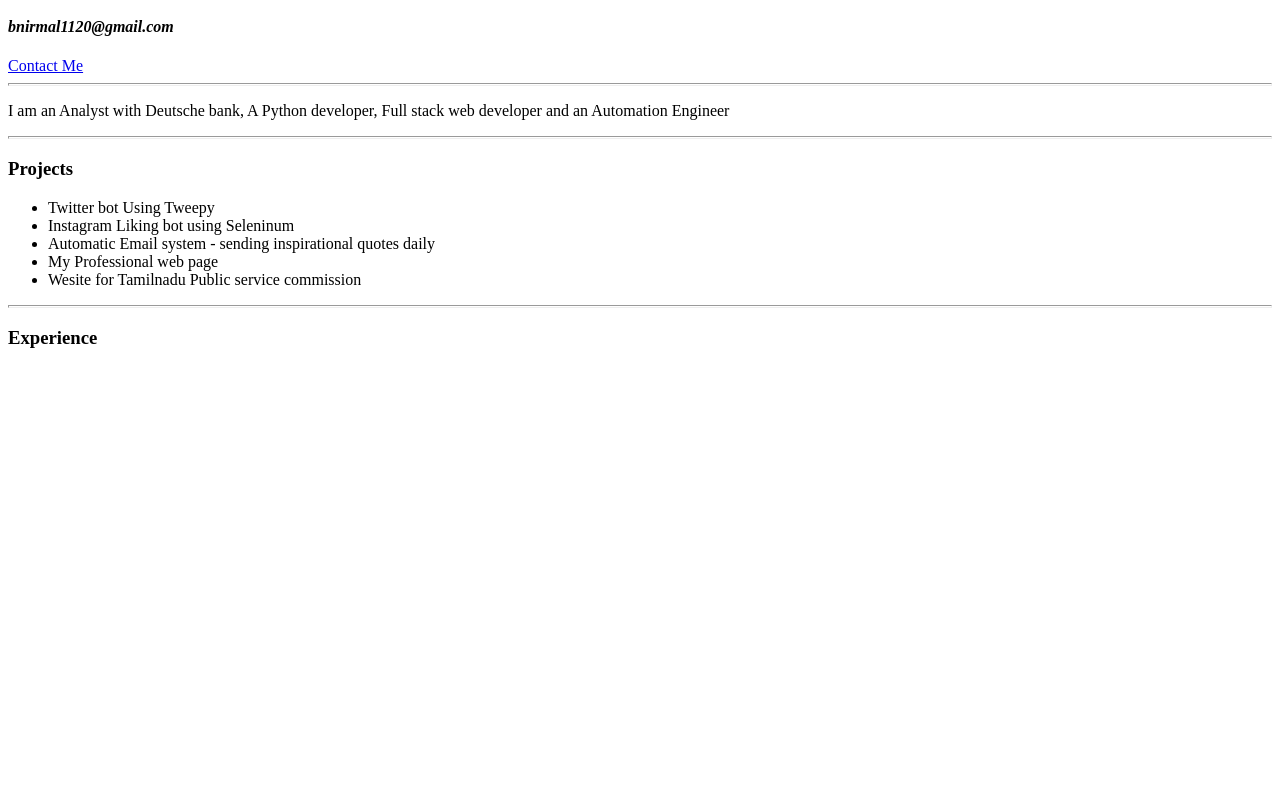
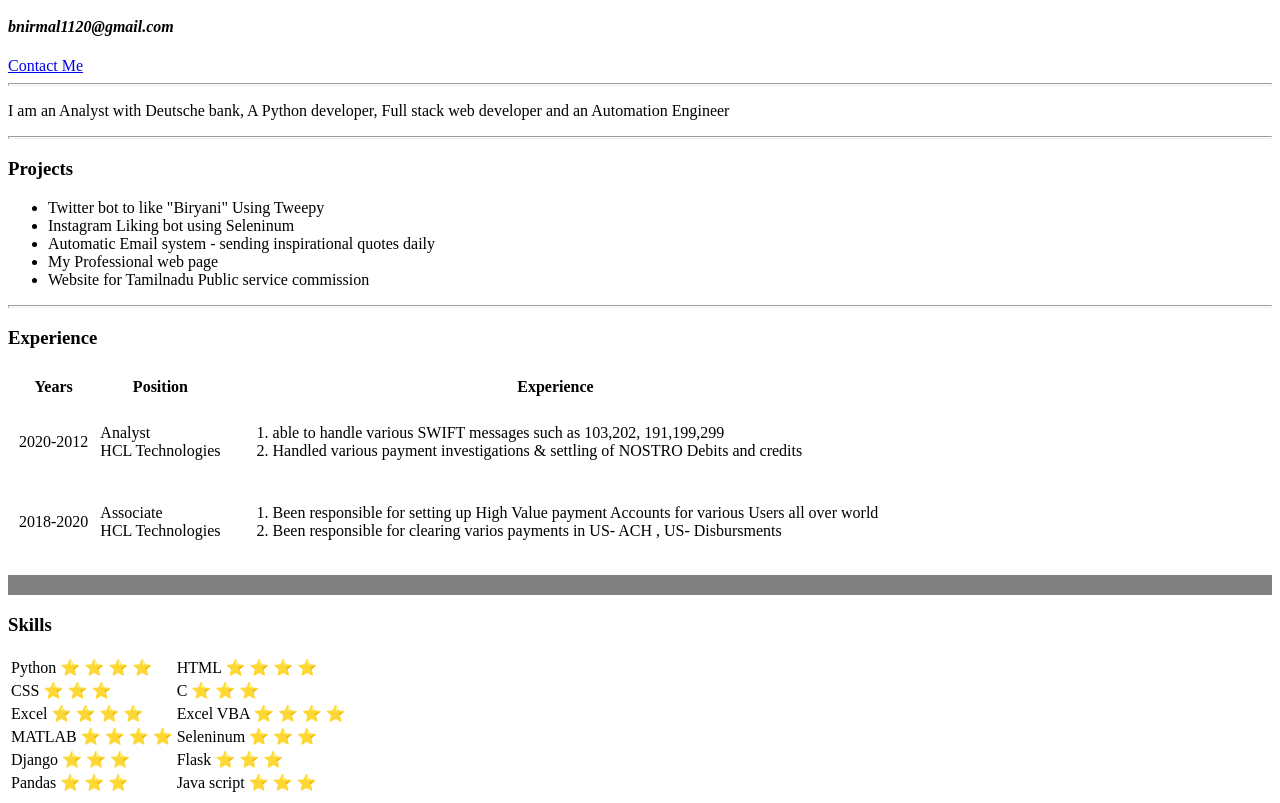
Before and after one commit to Nirmal2point0/Profile, a plain HTML site: page index.html in a window 1280 px wide. Shown: the part 267-1070 px from the top of the page. Before the commit the page ends 800 px from the top, so only its background shows below. Drawn offline with Linux system fonts and the light colour scheme.

Commit message:
Experience and Skills

```diff
--- a/index.html
+++ b/index.html
@@ -21,17 +21,74 @@
 
 <h3>Projects</h3>
 <ul>
-  <li>Twitter bot Using Tweepy</li>
+  <li>Twitter bot to like "Biryani" Using Tweepy</li>
   <li>Instagram Liking bot using Seleninum</li>
   <li>Automatic Email system - sending inspirational quotes daily</li>
   <li>My Professional web page</li>
-  <li>Wesite for Tamilnadu Public service commission</li>
+  <li>Website for Tamilnadu Public service commission</li>
 </ul>
 <hr size ="3px" no shade>
 
 <h3>Experience</h3>
 
-
-
+<table cellspacing = "10px">
+  <thead>
+    <tr>
+      <th>Years</th>
+      <th>Position</th>
+      <th>Experience</th>
+    </tr>
+  </thead>
+  <tbody>
+    <tr>
+      <td>2020-2012</td>
+      <td>Analyst <br> HCL Technologies</td>
+      <td>
+        <ol>
+          <li>able to handle various SWIFT messages such as 103,202, 191,199,299</li>
+          <li>Handled various payment investigations & settling of NOSTRO Debits and credits</li>
+        </ol>
+      </td>
+    </tr>
+    <tr>
+      <td>2018-2020</td>
+      <td>Associate <br> HCL Technologies </td>
+      <td>
+        <ol>
+          <li>Been responsible for setting up High Value payment Accounts for various Users all over world </li>
+          <li>Been responsible for clearing varios payments in US- ACH , US- Disbursments</li>
+        </ol>
+      </td>
+    </tr>
+  </tbody>
+</table>
+<hr size ="20px" noshade>
+<h3>Skills</h3>
+<table>
+<tr>
+  <td> Python ⭐ ⭐ ⭐ ⭐ </td>
+  <td> HTML ⭐ ⭐ ⭐ ⭐ </td>
+</tr>
+<tr>
+  <td>CSS ⭐ ⭐ ⭐ </td>
+  <td>C ⭐ ⭐ ⭐</td>
+</tr>
+<tr>
+  <td>Excel ⭐ ⭐ ⭐ ⭐</td>
+  <td>Excel VBA ⭐ ⭐ ⭐ ⭐</td>
+</tr>
+<tr>
+  <td>MATLAB ⭐ ⭐ ⭐ ⭐</td>
+  <td>Seleninum ⭐ ⭐ ⭐</td>
+</tr>
+<tr>
+  <td>Django ⭐ ⭐ ⭐ </td>
+  <td>Flask ⭐ ⭐ ⭐</td>
+</tr>
+<tr>
+  <td>Pandas ⭐ ⭐ ⭐</td>
+  <td>Java script ⭐ ⭐ ⭐</td>
+</tr>
+</table>
 </body>
 </html>
```
